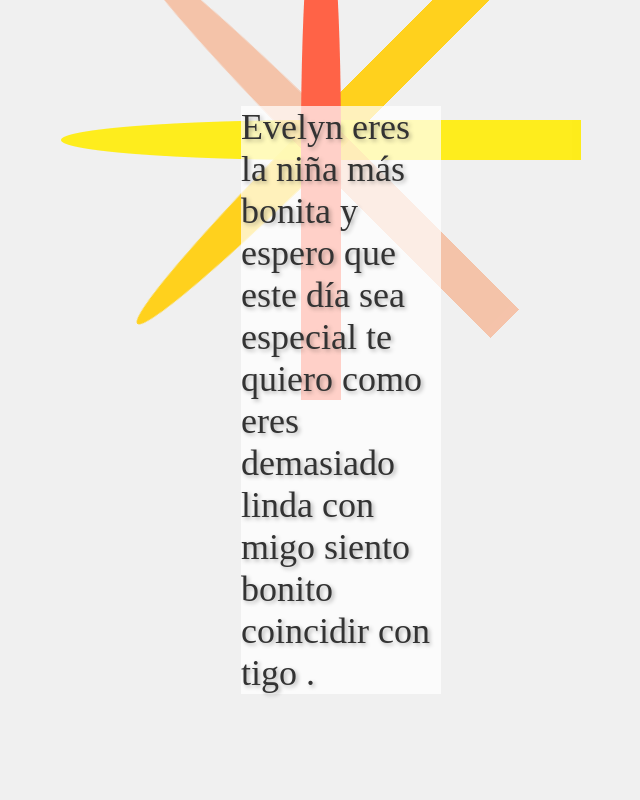
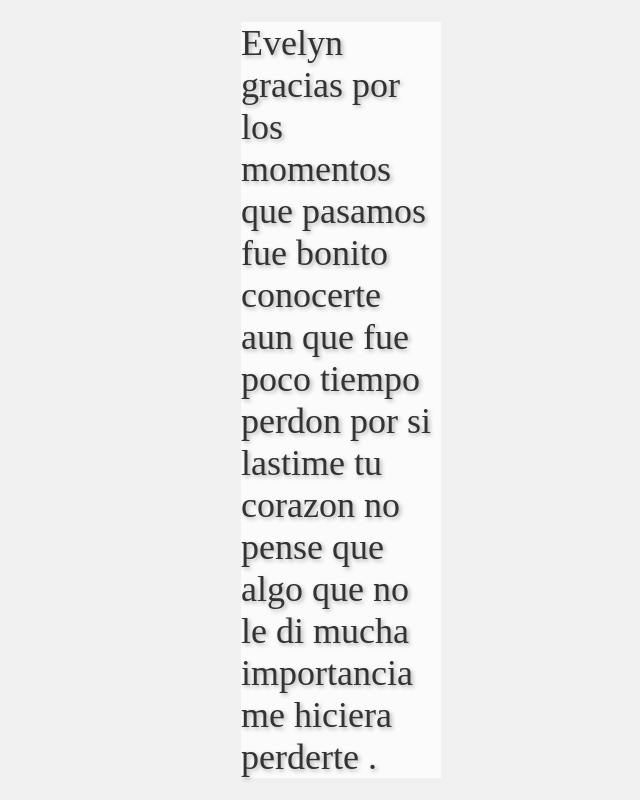
Before and after one commit to sorto19/cp-eve32, a plain HTML site: page index.html in a window 1280 px wide. Shown: the whole page, without its empty margins (299-939 px from the left). Drawn offline with Linux system fonts and the light colour scheme.

Commit message:
Update index.html

```diff
--- a/index.html
+++ b/index.html
@@ -7,16 +7,11 @@
 </head>
 <body>
     <div class="flor">
-        <div class="petalos">
-            <div class="petalo petalo1"></div>
-            <div class="petalo petalo2"></div>
-            <div class="petalo petalo3"></div>
-            <div class="petalo petalo4"></div>
-        </div>
+
 
         <div class="mensaje-animado">
-            <div>Evelyn  eres la niña más bonita y espero que este día sea especial
-            te quiero como eres demasiado linda con migo siento bonito coincidir con tigo .</div>
+            <div>Evelyn gracias por los momentos que pasamos fue bonito conocerte aun que fue poco tiempo perdon por si lastime tu corazon no
+                pense que algo que no le di mucha importancia me hiciera perderte .</div>
 
         </div>
     </div>
```
